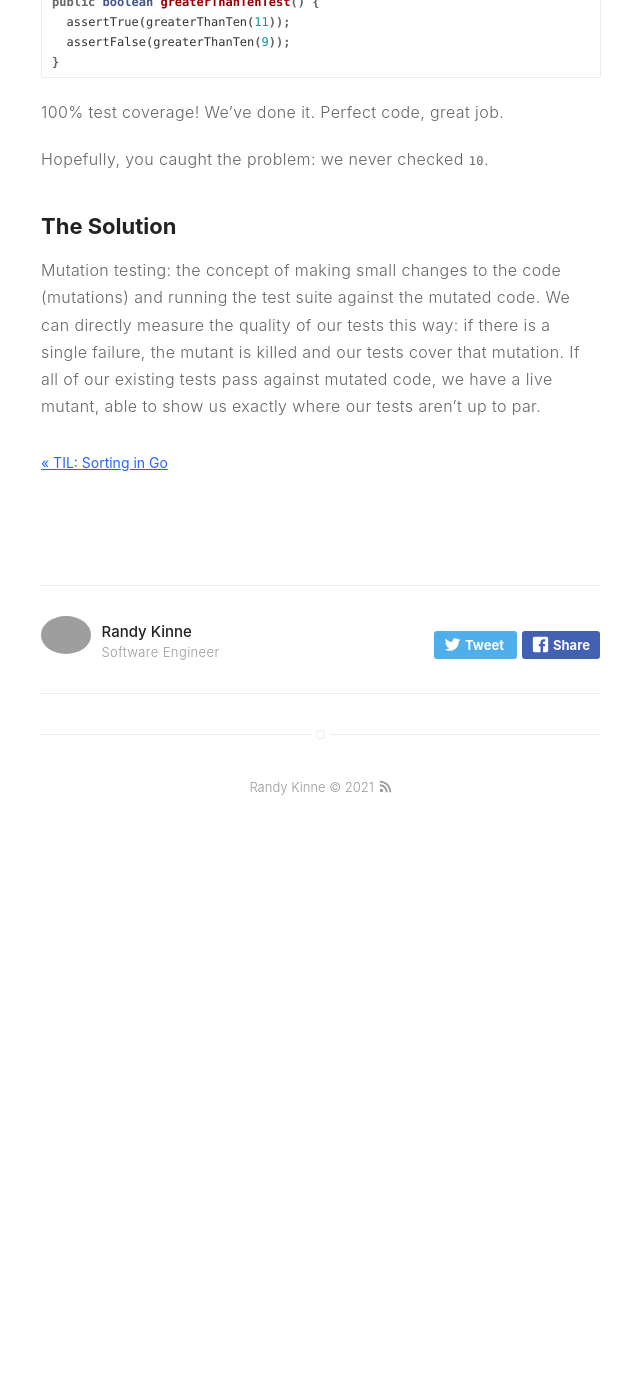
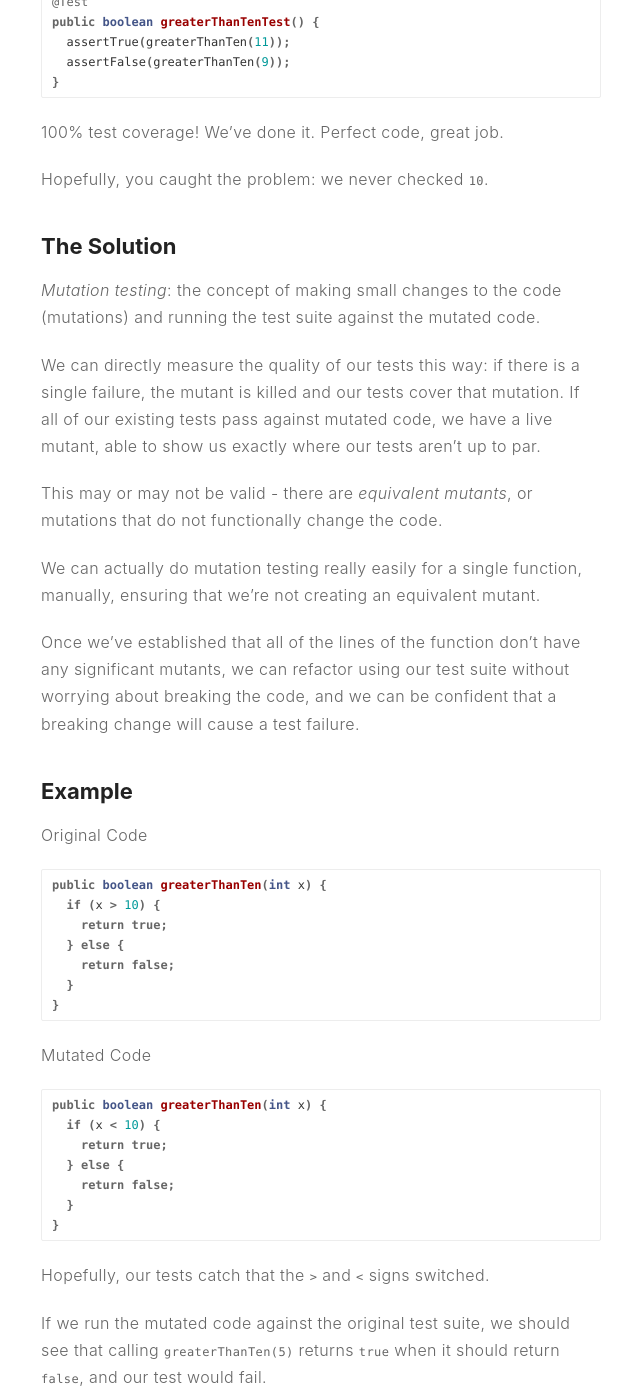
Before and after one commit to randykinne/randykinne.dev, a Jekyll site: the page built from _posts/2021-04-14-testing-tests-mutation-testing.markdown, in a window 1280 px wide and 1400 px high, scrolled down 1604 px. Shown: the whole window, without its empty margins (319-959 px from the left). Built offline with Jekyll 4.4.1, drawn with Linux system fonts in a browser that asks for light colours; before the commit the page ends 2439 px from its top, so only the background shows below that; some of the changed text lies outside the part shown.

Commit message:
Finish mutation testing article

````diff
--- a/_posts/2021-04-14-testing-tests-mutation-testing.markdown
+++ b/_posts/2021-04-14-testing-tests-mutation-testing.markdown
@@ -32,7 +32,9 @@ public void testAllTheCode() {
 }
 ```
 
-If we run our tests after every change, they will pass. We could probably delete all of our code and run the tests and they would pass. So how can we validate that the tests do what they're supposed to? How can we test the tests?
+If we run our tests after every change, they will pass. We could probably delete all of our code and run the tests and they would pass.
+
+So how can we validate that the tests do what they're supposed to? How can we test the tests?
 
 We could use code coverage! If 100% of our code was executed during our tests, surely that means that we have perfect tests.
 
@@ -66,4 +68,64 @@ Hopefully, you caught the problem: we never checked `10`.
 
 ## The Solution
 
-Mutation testing: the concept of making small changes to the code (mutations) and running the test suite against the mutated code. We can directly measure the quality of our tests this way: if there is a single failure, the mutant is killed and our tests cover that mutation. If all of our existing tests pass against mutated code, we have a live mutant, able to show us exactly where our tests aren't up to par.
+*Mutation testing*: the concept of making small changes to the code (mutations) and running the test suite against the mutated code.
+
+We can directly measure the quality of our tests this way: if there is a single failure, the mutant is killed and our tests cover that mutation. If all of our existing tests pass against mutated code, we have a live mutant, able to show us exactly where our tests aren't up to par.
+
+This may or may not be valid - there are *equivalent mutants*, or mutations that do not functionally change the code.
+
+We can actually do mutation testing really easily for a single function, manually, ensuring that we're not creating an equivalent mutant.
+
+Once we've established that all of the lines of the function don't have any significant mutants, we can refactor using our test suite without worrying about breaking the code, and we can be confident that a breaking change will cause a test failure.
+
+## Example
+
+Original Code
+```java
+public boolean greaterThanTen(int x) {
+  if (x > 10) {
+    return true;
+  } else {
+    return false;
+  }
+}
+```
+
+Mutated Code
+```java
+public boolean greaterThanTen(int x) {
+  if (x < 10) {
+    return true;
+  } else {
+    return false;
+  }
+}
+```
+
+Hopefully, our tests catch that the `>` and `<` signs switched.
+
+If we run the mutated code against the original test suite, we should see that calling `greaterThanTen(5)` returns `true` when it should return `false`, and our test would fail.
+
+## Other Fun Ways to Mutate
+
+It's actually quite fun coming up with ways of breaking code.
+
+- Commenting out a full line
+- If a function has multiple return statements, swap their return values
+- Replace a variable with a constant
+- Changing operators (`5*5` turns into `5+5`)
+- Removing if/else statements completely
+- Setting loops to loop a specific amount of times
+- Changing `==` with `!=`
+
+
+## Pitfalls
+
+Manual mutation testing is fine for a single function, but even testing a full class would be extremely time consuming to create many mutants for. Fortunately, there are automation tools available for different languages.
+
+## Additional Sources
+https://www.guru99.com/mutation-testing.html
+
+https://testing.googleblog.com/2021/04/mutation-testing.html
+
+Correlation between bugs and live mutants https://dl.acm.org/doi/abs/10.1145/2635868.2635929
````
